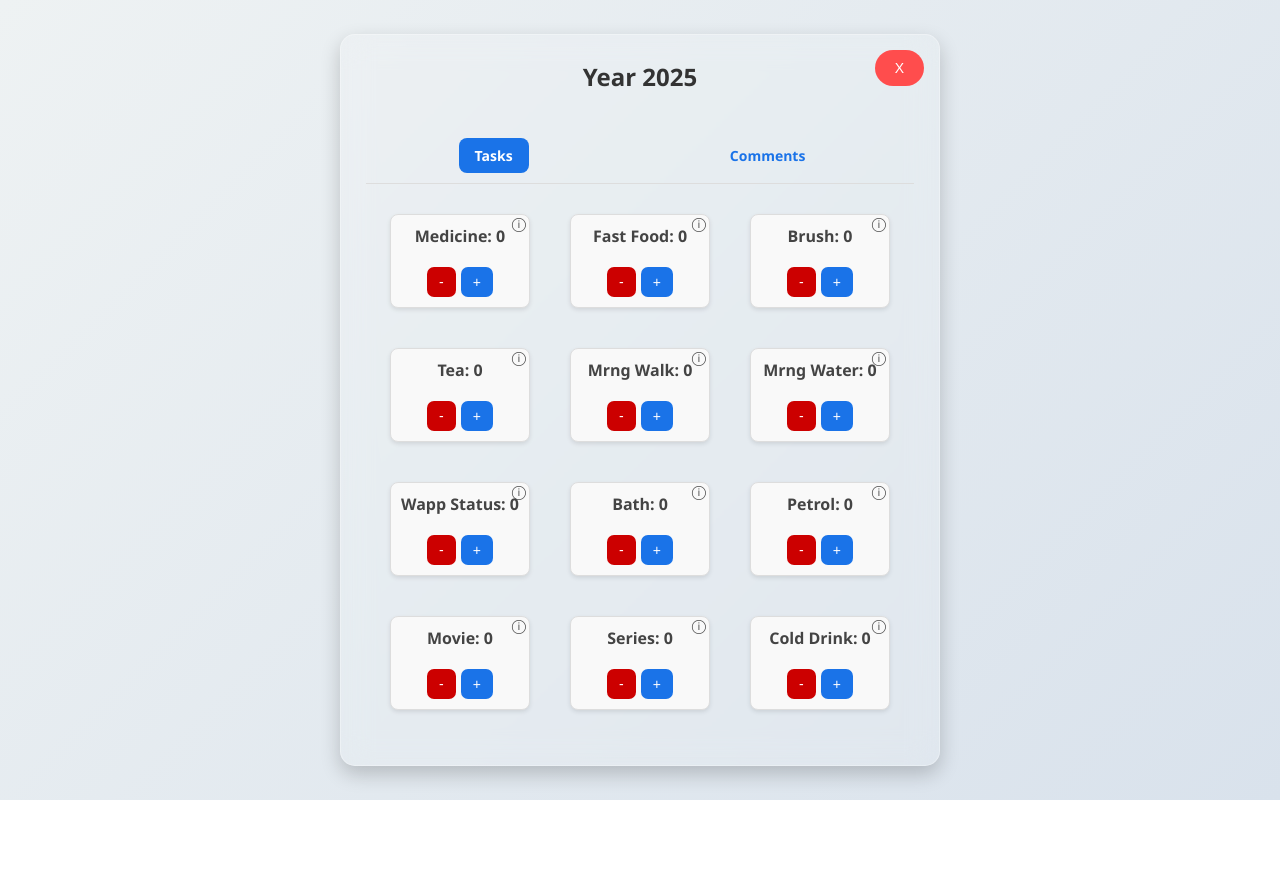
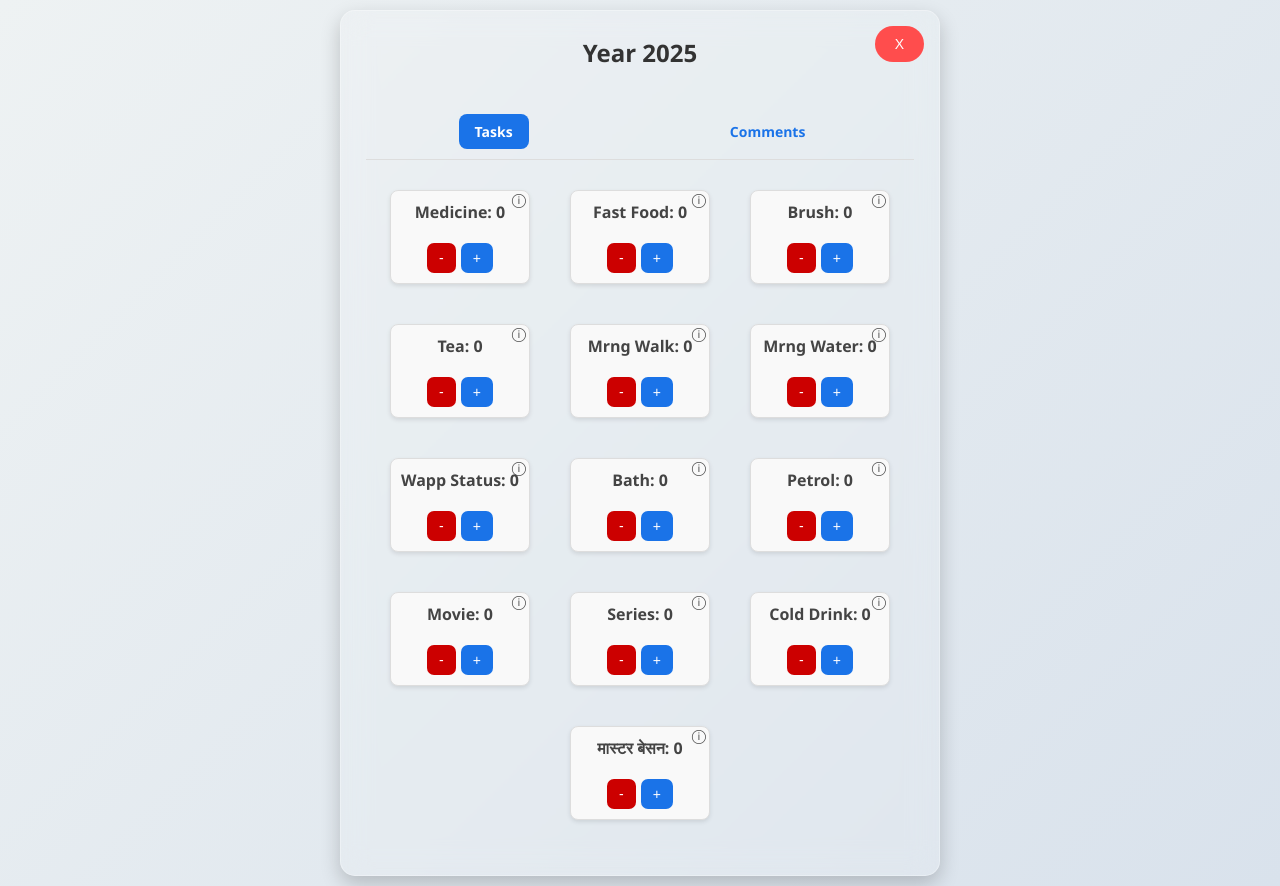
Before and after one commit to gopesh1234/task2, a plain HTML site: page index.html in a window 1280 px wide. Before the commit the page ends 800 px from the top, so only its background shows below. Drawn offline with Linux system fonts and the light colour scheme.

Commit message:
Update index.html

```diff
--- a/index.html
+++ b/index.html
@@ -314,7 +314,7 @@
     </div>
 
     <script>
-        const tasks = ["Medicine", "Fast Food", "Brush", "Tea", "Mrng Walk", "Mrng Water", "Wapp Status", "Bath", "Petrol", "Movie", "Series", "Cold Drink"];
+        const tasks = ["Medicine", "Fast Food", "Brush", "Tea", "Mrng Walk", "Mrng Water", "Wapp Status", "Bath", "Petrol", "Movie", "Series", "Cold Drink","मास्टर बेसन"];
 
         function initializeTasks() {
             tasks.forEach(task => {
```
